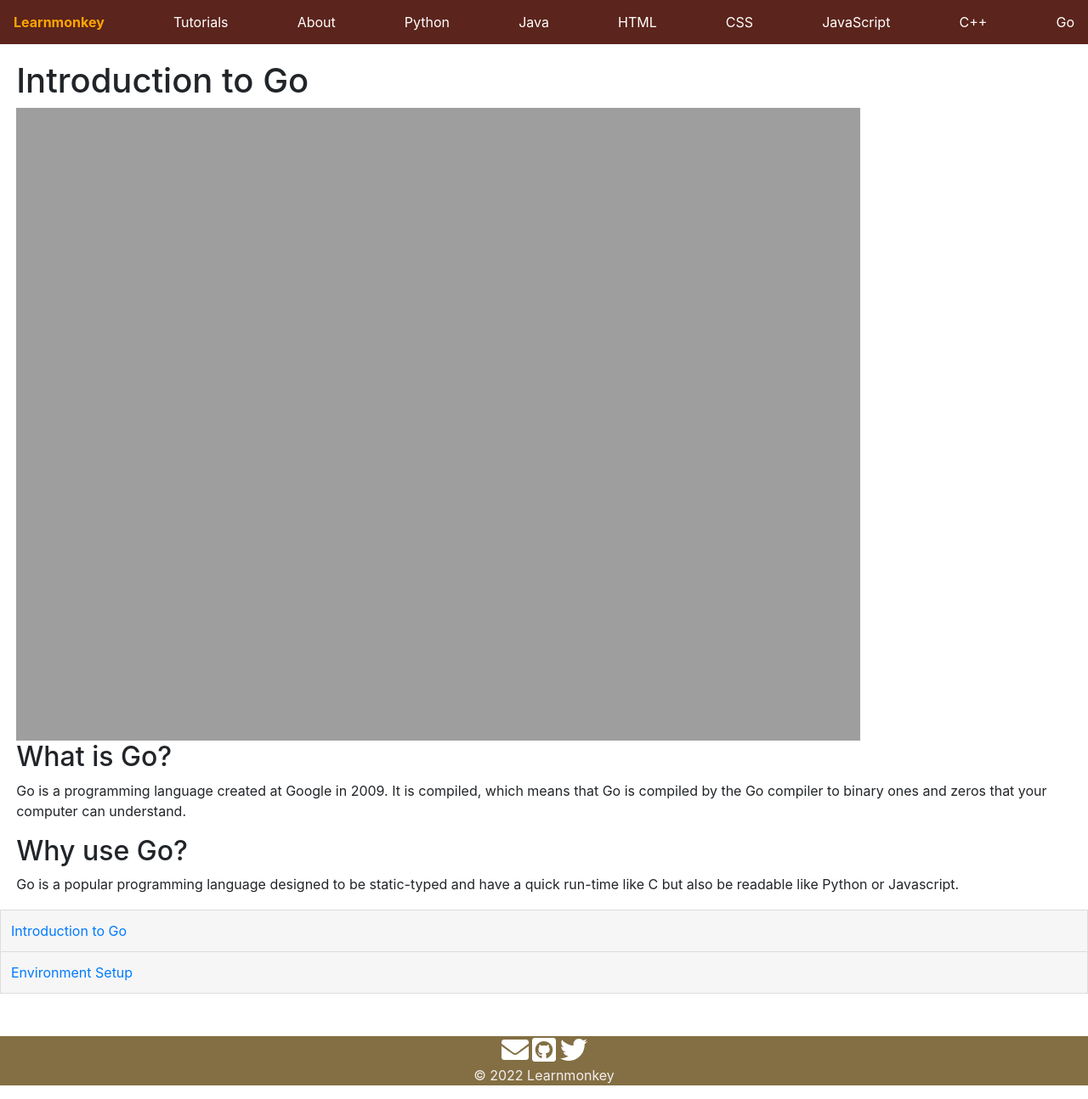
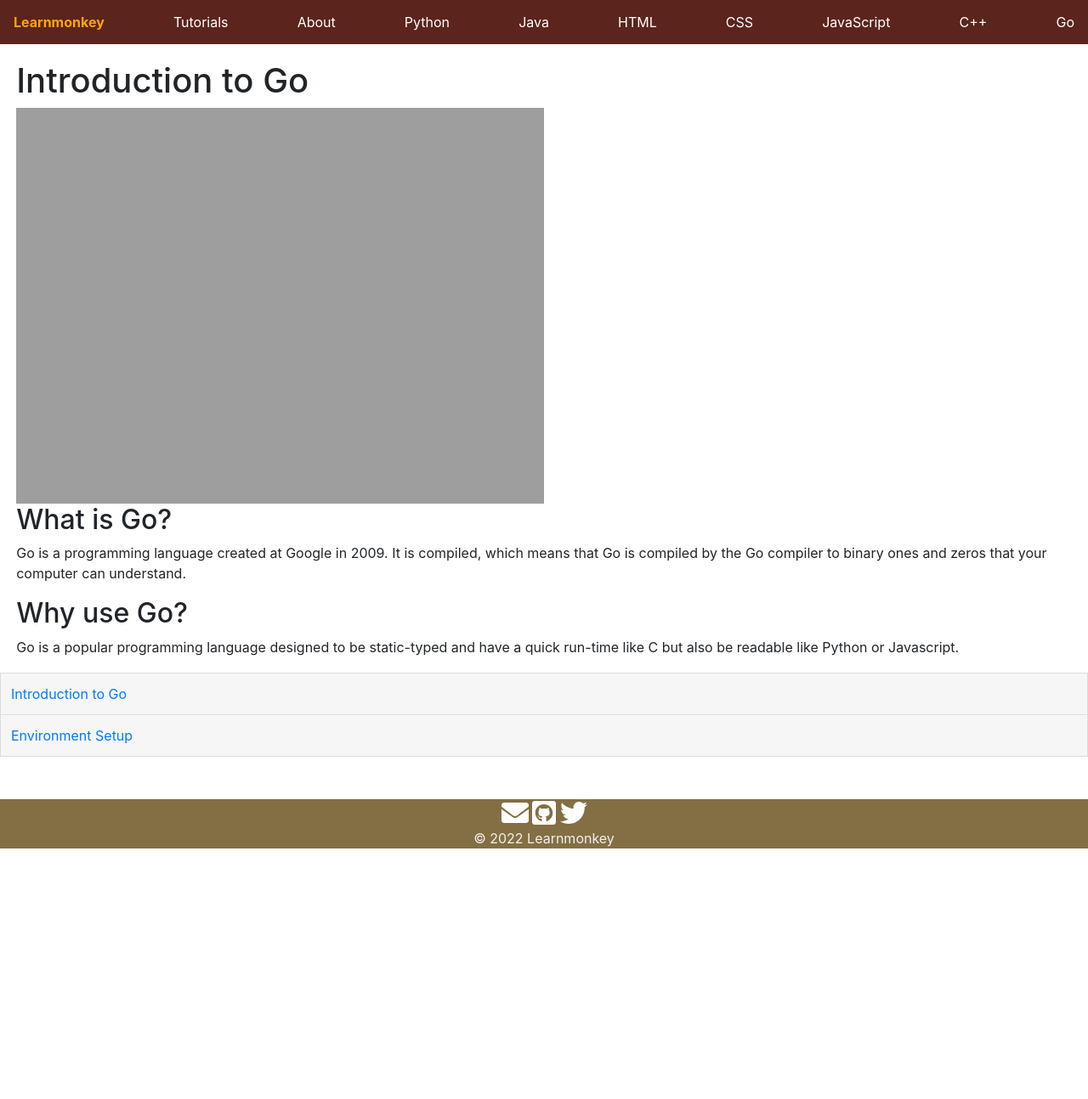
Before and after one commit to learnmonkey/learnmonkey.github.io, a Jekyll site: the page built from programming/golang/index.html, in a window 1280 px wide and 1294 px high. Shown: the whole window at 85% size. Built offline with Jekyll 4.4.1, drawn with Linux system fonts in a browser that asks for light colours.

Commit message:
fix image size lol...

```diff
--- a/programming/golang/index.html
+++ b/programming/golang/index.html
@@ -6,7 +6,7 @@
 
 <h1>Introduction to Go</h1>
 
-<img src="https://learnmonkey.github.io/images/programming/golang/go-logo.png" style="width:80%;height:80%;" alt="Go Logo">
+<img src="https://learnmonkey.github.io/images/programming/golang/go-logo.png" style="width:50%;height:50%;" alt="Go Logo">
 
 <section>
     <h2>What is Go?</h2>
```
